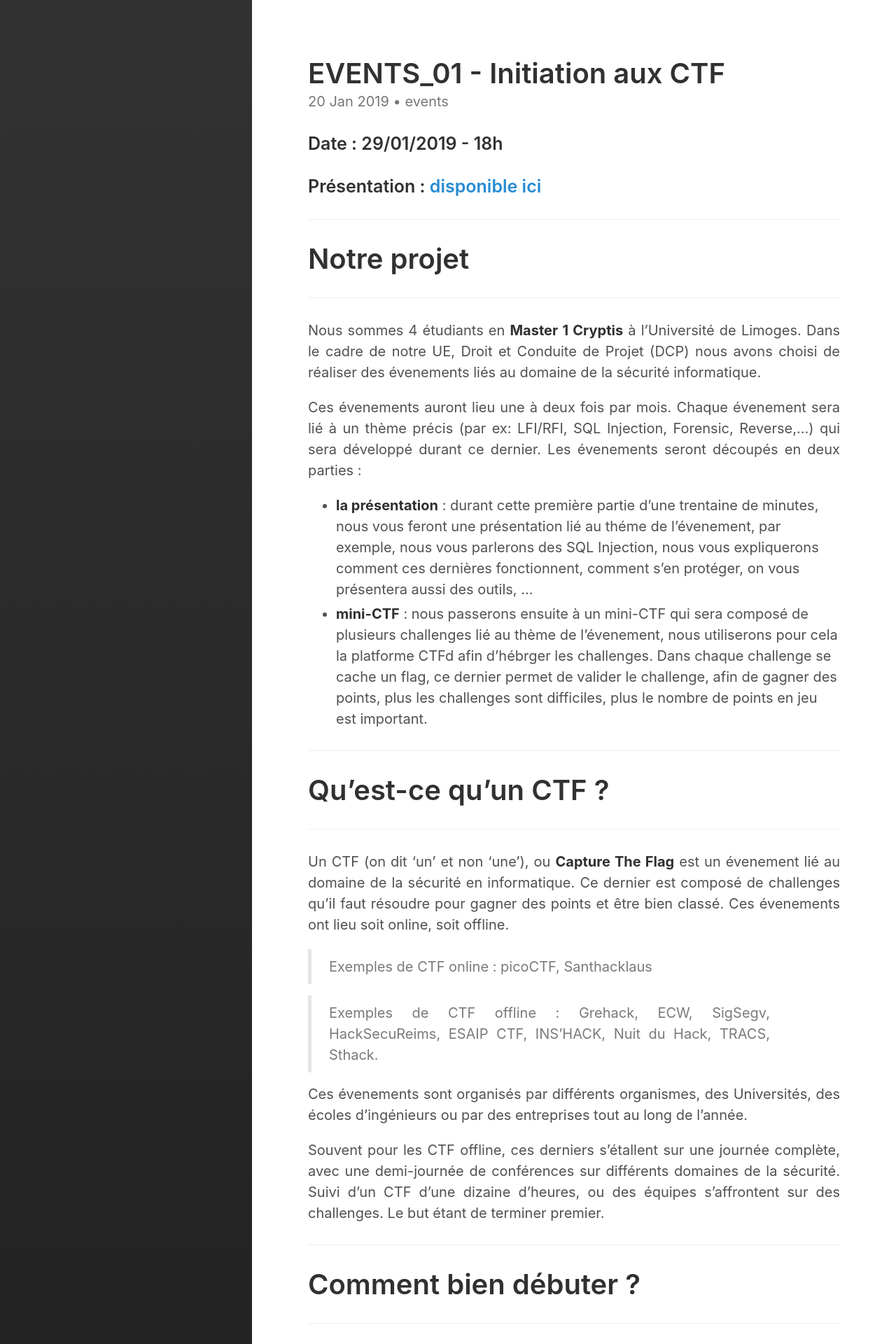
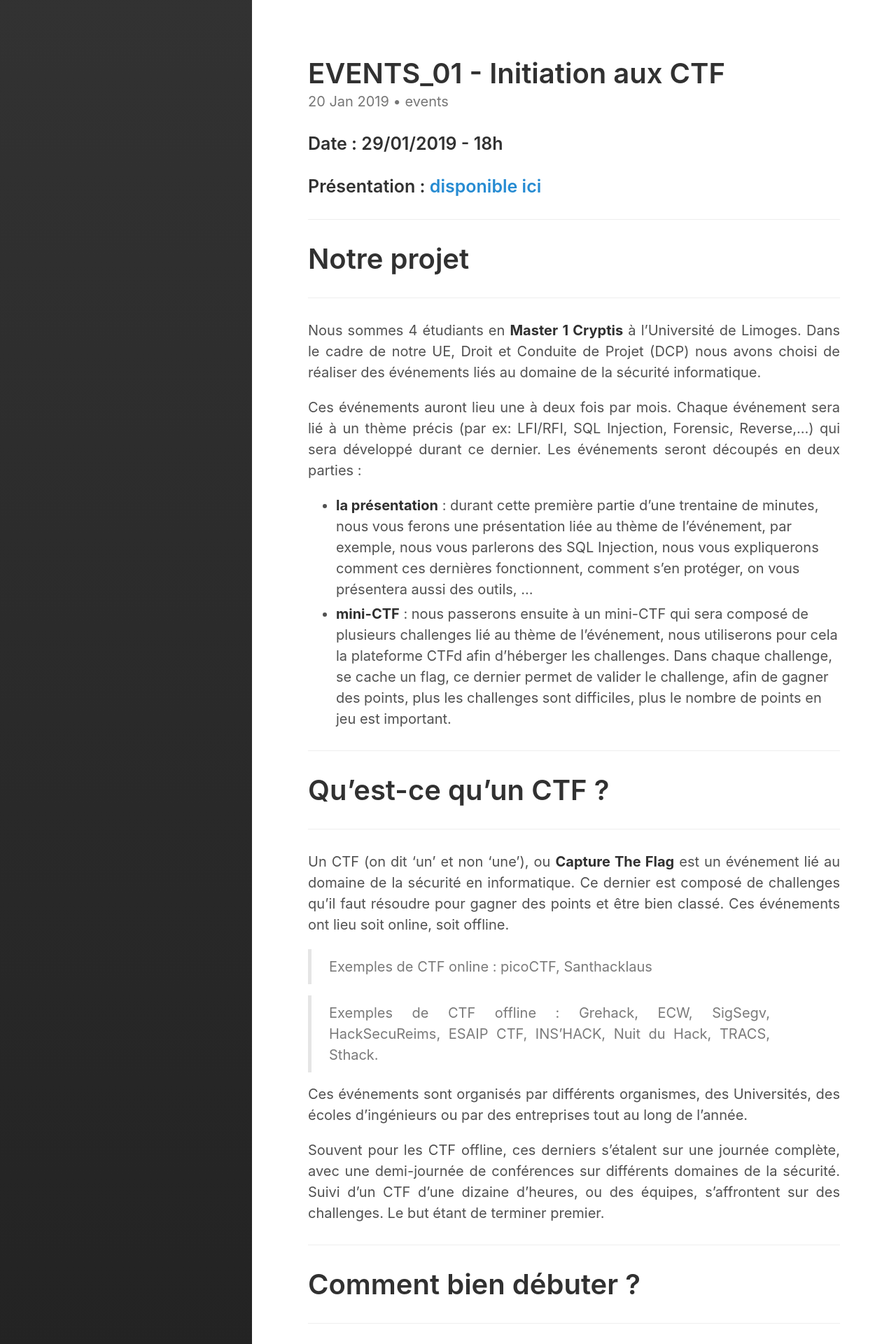
Before and after one commit to TeamCryptis/www, a Jekyll site: the page built from _posts/2019-01-20-events_01.md, in a window 1280 px wide. Shown: the top 1920 px of the page at 70% size. Built offline with Jekyll 4.4.1, drawn with Linux system fonts in a browser that asks for light colours; some of the changed text lies outside the part shown.

```diff
--- a/_posts/2019-01-20-events_01.md
+++ b/_posts/2019-01-20-events_01.md
@@ -13,25 +13,25 @@ excerpt_separator:  <!--more-->
 # Notre projet
 ---
 
-Nous sommes 4 étudiants en __Master 1 Cryptis__ à l'Université de Limoges. Dans le cadre de notre UE, Droit et Conduite de Projet (DCP) nous avons choisi de réaliser des évenements liés au domaine de la sécurité informatique.
+Nous sommes 4 étudiants en __Master 1 Cryptis__ à l'Université de Limoges. Dans le cadre de notre UE, Droit et Conduite de Projet (DCP) nous avons choisi de réaliser des événements liés au domaine de la sécurité informatique.
 
-Ces évenements auront lieu une à deux fois par mois. Chaque évenement sera lié à un thème précis (par ex: LFI/RFI, SQL Injection, Forensic, Reverse,...) qui sera développé durant ce dernier. Les évenements seront découpés en deux parties :
-* __la présentation__ : durant cette première partie d'une trentaine de minutes, nous vous feront une présentation lié au théme de l'évenement, par exemple, nous vous parlerons des SQL Injection, nous vous expliquerons comment ces dernières fonctionnent, comment s'en protéger, on vous présentera aussi des outils, ...
-* __mini-CTF__ : nous passerons ensuite à un mini-CTF qui sera composé de plusieurs challenges lié au thème de l'évenement, nous utiliserons pour cela la platforme CTFd afin d'hébrger les challenges. Dans chaque challenge se cache un flag, ce dernier permet de valider le challenge, afin de gagner des points, plus les challenges sont difficiles, plus le nombre de points en jeu est important.
+Ces événements auront lieu une à deux fois par mois. Chaque événement sera lié à un thème précis (par ex: LFI/RFI, SQL Injection, Forensic, Reverse,...) qui sera développé durant ce dernier. Les événements seront découpés en deux parties :
+* __la présentation__ : durant cette première partie d'une trentaine de minutes, nous vous ferons une présentation liée au thème de l'événement, par exemple, nous vous parlerons des SQL Injection, nous vous expliquerons comment ces dernières fonctionnent, comment s'en protéger, on vous présentera aussi des outils, ...
+* __mini-CTF__ : nous passerons ensuite à un mini-CTF qui sera composé de plusieurs challenges lié au thème de l'événement, nous utiliserons pour cela la plateforme CTFd afin d'héberger les challenges. Dans chaque challenge, se cache un flag, ce dernier permet de valider le challenge, afin de gagner des points, plus les challenges sont difficiles, plus le nombre de points en jeu est important.
 
 ---
 # Qu'est-ce qu'un CTF ?
 ---
 
-Un CTF (on dit 'un' et non 'une'), ou __Capture The Flag__ est un évenement lié au domaine de la sécurité en informatique. Ce dernier est composé de challenges qu'il faut résoudre pour gagner des points et être bien classé. Ces évenements ont lieu soit online, soit offline.
+Un CTF (on dit 'un' et non 'une'), ou __Capture The Flag__ est un événement lié au domaine de la sécurité en informatique. Ce dernier est composé de challenges qu'il faut résoudre pour gagner des points et être bien classé. Ces événements ont lieu soit online, soit offline.
 
 > Exemples de CTF online : picoCTF, Santhacklaus
 
 > Exemples de CTF offline : Grehack, ECW, SigSegv, HackSecuReims, ESAIP CTF, INS'HACK, Nuit du Hack, TRACS, Sthack.
 
-Ces évenements sont organisés par différents organismes, des Universités, des écoles d'ingénieurs ou par des entreprises tout au long de l'année.
+Ces événements sont organisés par différents organismes, des Universités, des écoles d'ingénieurs ou par des entreprises tout au long de l'année.
 
-Souvent pour les CTF offline, ces derniers s'étallent sur une journée complète, avec une demi-journée de conférences sur différents domaines de la sécurité. Suivi d'un CTF d'une dizaine d'heures, ou des équipes s'affrontent sur des challenges. Le but étant de terminer premier.
+Souvent pour les CTF offline, ces derniers s'étalent sur une journée complète, avec une demi-journée de conférences sur différents domaines de la sécurité. Suivi d'un CTF d'une dizaine d'heures, ou des équipes, s'affrontent sur des challenges. Le but étant de terminer premier.
 
 ---
 # Comment bien débuter ?
```
Also changed, not shown: other parts of _posts/2019-01-20-events_01.md (+16 -12 lines).
